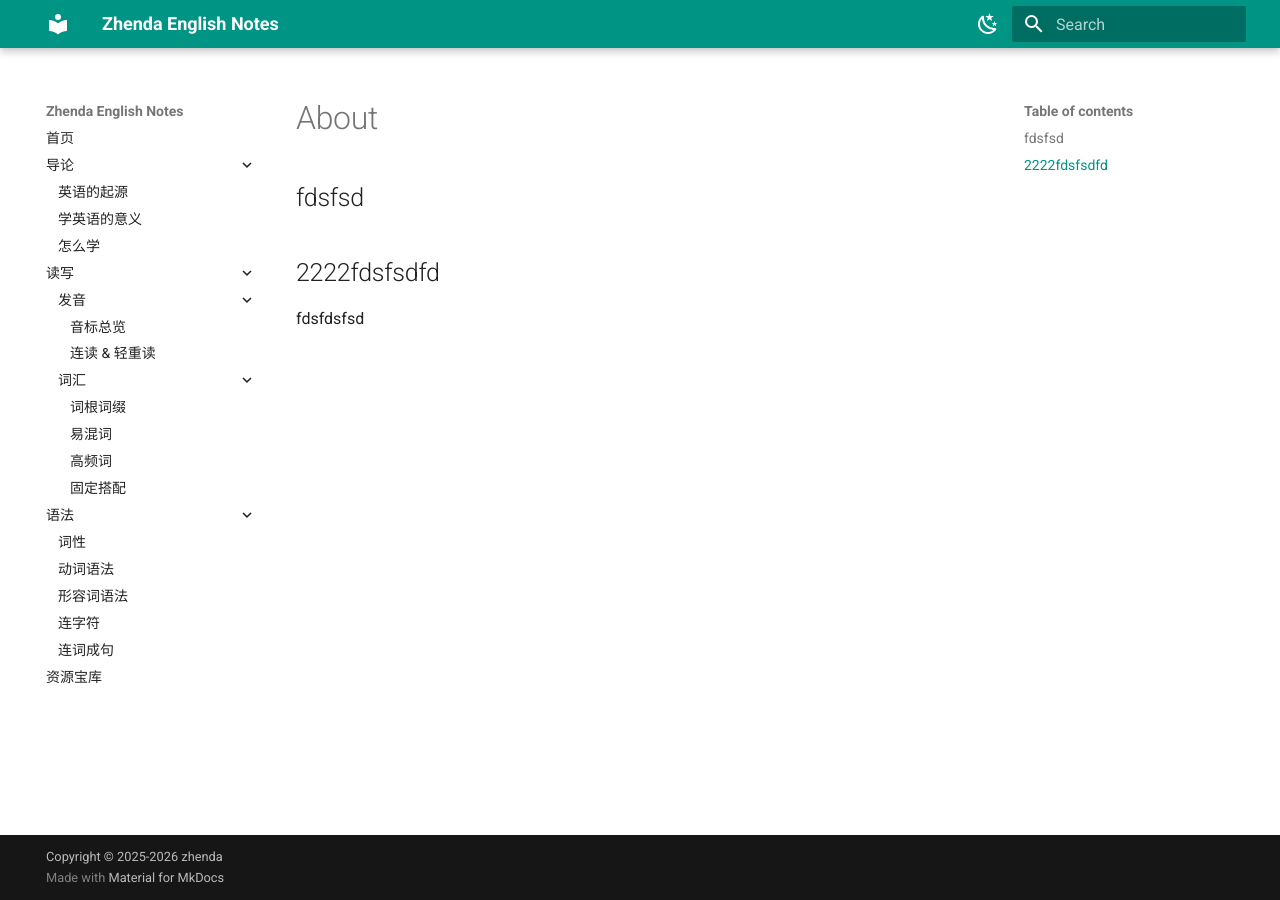
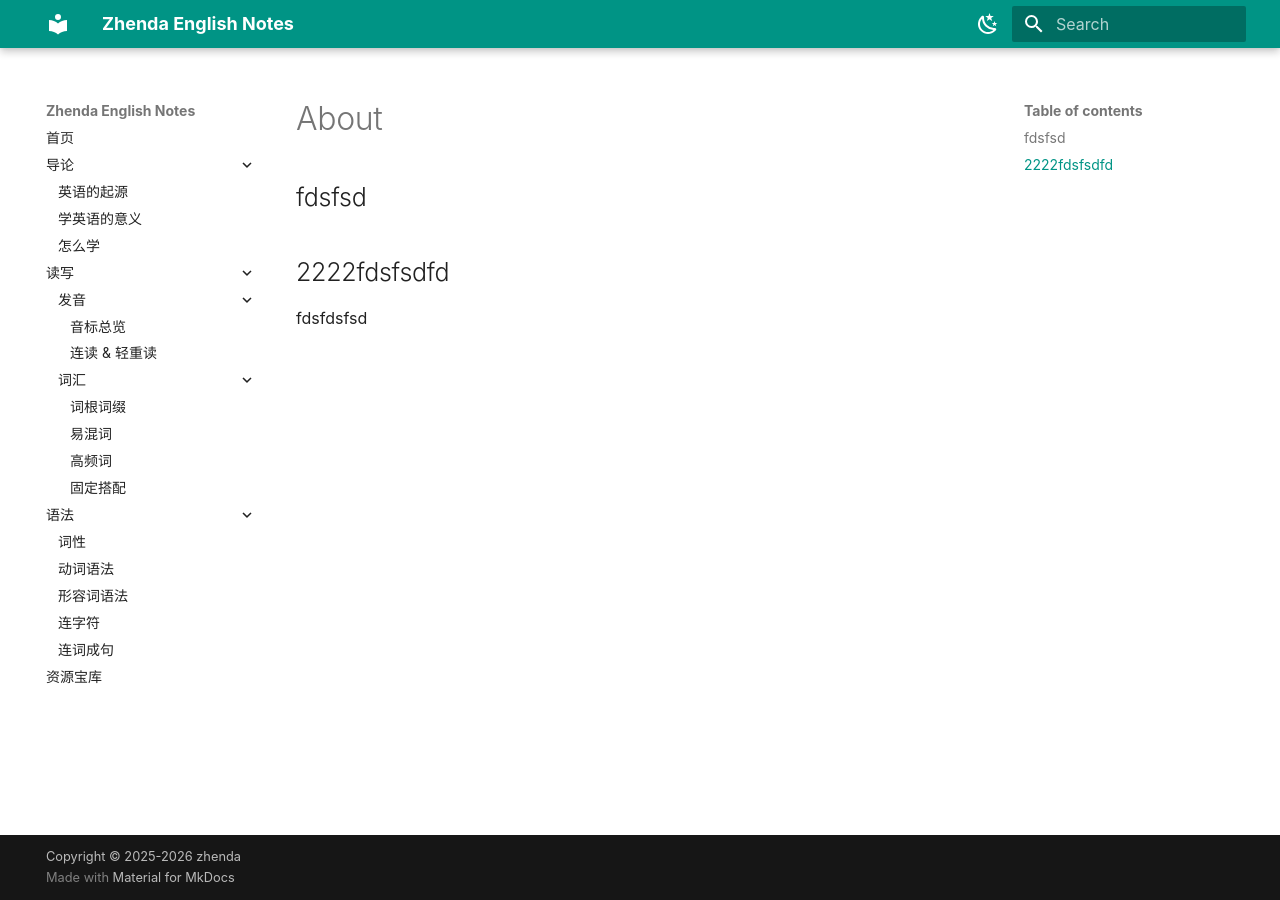
Before and after one commit to zhenda-hub/english-note, an MkDocs documentation site: the page built from docs/about.md, in a window 1280 px wide. Built offline with MkDocs 1.6.1 and Material for MkDocs 9.7.7, drawn with Linux system fonts in a browser that asks for light colours; plug-ins that fetch from the network failed and are left out.

Commit message:
remove: gg font to speed up

```diff
--- a/mkdocs.yml
+++ b/mkdocs.yml
@@ -37,6 +37,7 @@ nav:
 # theme: readthedocs
 theme:
   name: material
+  font: false   # 这行就是关键，关闭 Google Fonts
   # language: zh
   # language: en
   features:
```
